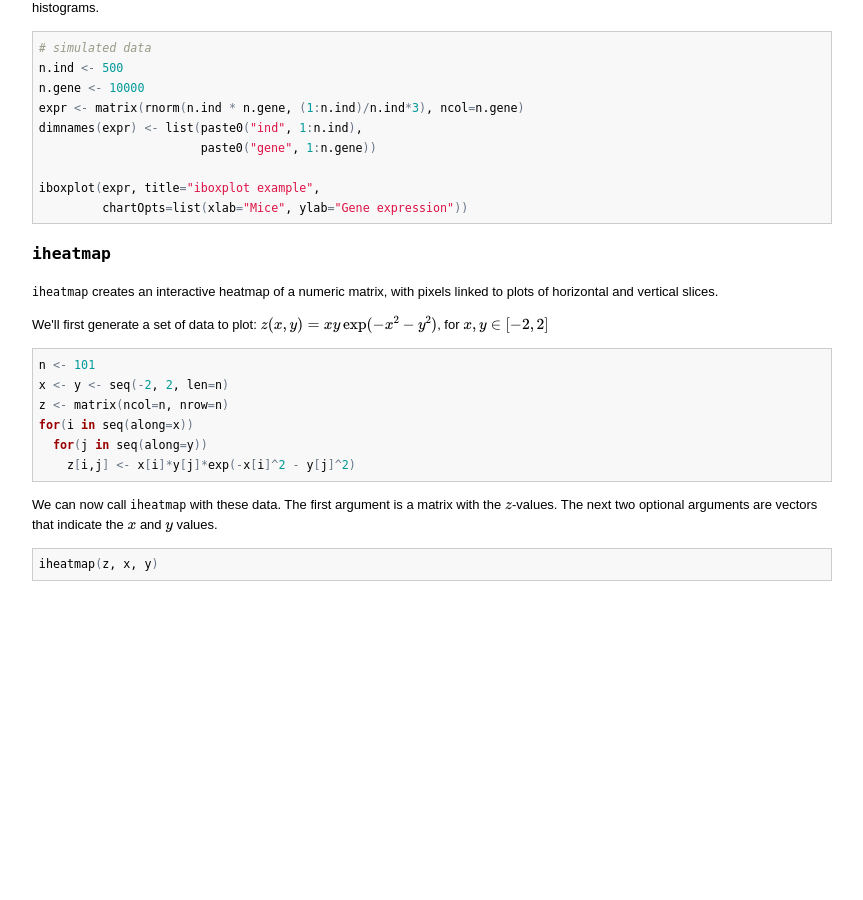
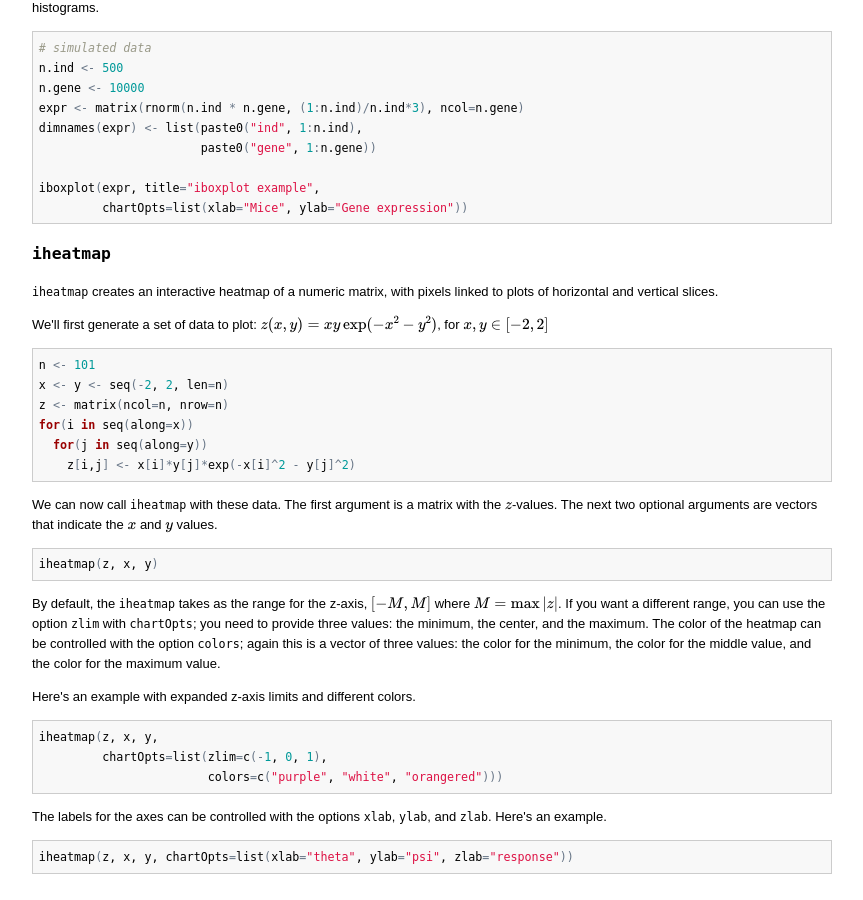
Before and after one commit to kbroman/qtlcharts, a Jekyll site: the page assets/vignettes/userGuide.html, which Jekyll copies as it is, in a window 1280 px wide and 900 px high, scrolled down 6450 px. Shown: the whole window, without its empty margins (81-944 px from the left). Built offline with Jekyll 4.4.1, drawn with Linux system fonts in a browser that asks for light colours; formulas are drawn with MathJax 3; before the commit the page ends 7057 px from its top, so only the background shows below that.

Commit message:
userGuide: examples of chartOpts for iheatmap

```diff
--- a/assets/vignettes/userGuide.html
+++ b/assets/vignettes/userGuide.html
@@ -623,6 +623,27 @@ vectors that indicate the \(x\) and \(y\) values.</p>
 <pre><code class="r">iheatmap(z, x, y)
 </code></pre>
 
+<p>By default, the <code>iheatmap</code> takes as the range for the z-axis,
+\([-M, M]\) where \(M = \max |z|\). If you want a different range, you can use the
+option <code>zlim</code> with <code>chartOpts</code>; you need to provide three values: the
+minimum, the center, and the maximum. The color of the heatmap
+can be controlled with the option <code>colors</code>; again this is a vector of
+three values: the color for the minimum, the color for the middle
+value, and the color for the maximum value.</p>
+
+<p>Here&#39;s an example with expanded z-axis limits and different colors.</p>
+
+<pre><code class="r">iheatmap(z, x, y,
+         chartOpts=list(zlim=c(-1, 0, 1),
+                        colors=c(&quot;purple&quot;, &quot;white&quot;, &quot;orangered&quot;)))
+</code></pre>
+
+<p>The labels for the axes can be controlled with the options <code>xlab</code>,
+<code>ylab</code>, and <code>zlab</code>. Here&#39;s an example.</p>
+
+<pre><code class="r">iheatmap(z, x, y, chartOpts=list(xlab=&quot;theta&quot;, ylab=&quot;psi&quot;, zlab=&quot;response&quot;))
+</code></pre>
+
 <!-- the following to make it look nicer -->
 
 <p><link href="http://kbroman.github.io/qtlcharts/assets/vignettes/vignette.css" rel="stylesheet"></link></p>
```
